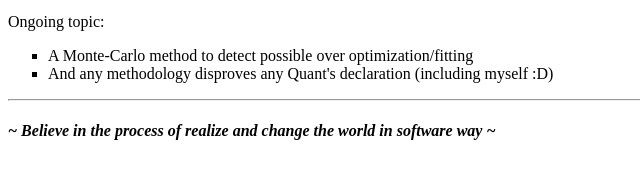
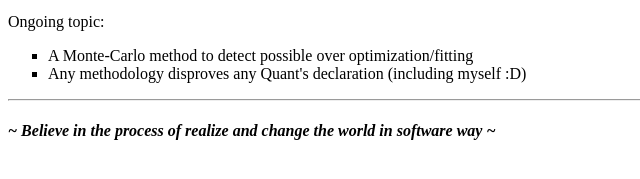
Before and after one commit to r-kan/r-kan.github.io, a plain HTML site: page index.html in a window 1280 px wide. Shown: the part 575-754 px from the top of the page, 0-640 px from the left. Drawn offline with Linux system fonts and the light colour scheme.

Commit message:
Update index.html

```diff
--- a/index.html
+++ b/index.html
@@ -31,7 +31,7 @@ its_right@msn.com
 Ongoing topic:
   <ul>
 <li type='square'>A Monte-Carlo method to detect possible over optimization/fitting<br>
-<li type='square'>And any methodology disproves any Quant's declaration (including myself :D)
+<li type='square'>Any methodology disproves any Quant's declaration (including myself :D)
   </ul>
   <hr>
 <h4><i>~ Believe in the process of realize and change the world in software way ~</i></h4>
```
